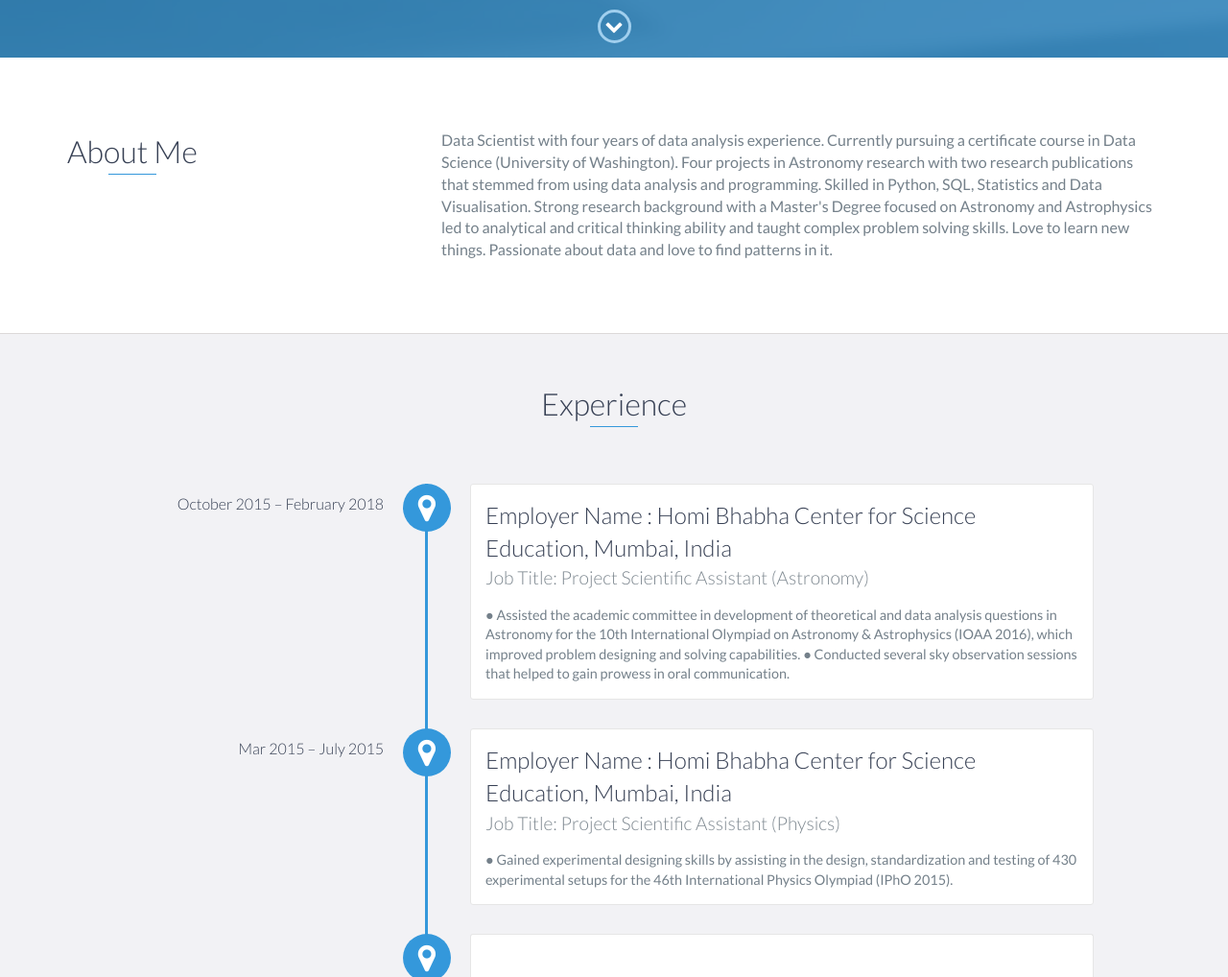
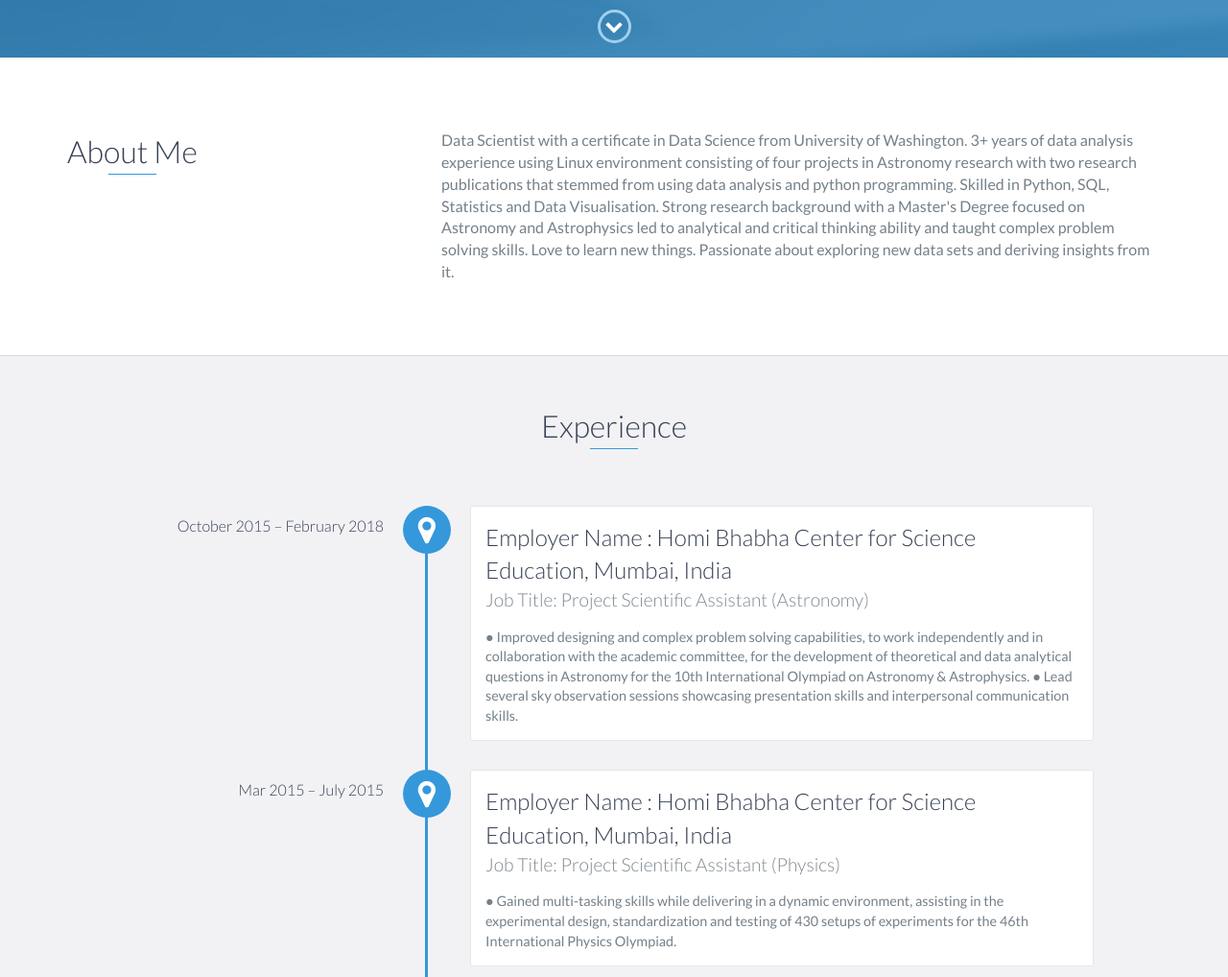
Before and after one commit to keyuriraodeo/Machine-Leaning-Projects, a website: page index.html in a window 1280 px wide. Shown: the part 740-1758 px from the top of the page at 96% size. Drawn offline with nearby package versions, Linux system fonts and the light colour scheme.

Commit message:
Update index.html

```diff
--- a/index.html
+++ b/index.html
@@ -53,7 +53,7 @@
         <div id="lead-content">
             <h1>Keyuri Raodeo</h1>
             <h2>Data Scientist</h2>
-            <a href="https://drive.google.com/file/d/1lTLPX7GvLq27T4X8RJ3WlQD5mdbk1lRj/view?usp=sharing" class="btn-rounded-white">Download Resume</a>
+            <a href="https://drive.google.com/file/d/15imiXO_zLWcpcWHQizhV5R6-IfYPaBaT/view?usp=sharing" class="btn-rounded-white">Download Resume</a>
         </div>
         <!-- End #lead-content -->
 
@@ -76,12 +76,12 @@
                 </div>
                 <div class="col-md-8">
                     <p>
-                        Data Scientist with four years of data analysis experience. Currently pursuing a certificate course in
-			    Data Science (University of Washington). Four projects in Astronomy research with two research publications
-			    that stemmed from using data analysis and programming. Skilled in Python, SQL, Statistics and
-			    Data Visualisation. Strong research background with a Master's Degree focused on Astronomy
+                        Data Scientist with a certificate in Data Science from University of Washington. 3+ years of data analysis
+			    experience using Linux environment consisting of four projects in Astronomy research with two research
+			    publications that stemmed from using data analysis and python programming. Skilled in Python, SQL,
+			    Statistics and Data Visualisation. Strong research background with a Master's Degree focused on Astronomy
 			    and Astrophysics led to analytical and critical thinking ability and taught complex problem solving
-			    skills. Love to learn new things. Passionate about data and love to find patterns in it.
+			    skills. Love to learn new things. Passionate about exploring new data sets and deriving insights from it.
                     </p>
                 </div>
             </div>
@@ -96,10 +96,10 @@
                 <h3>Employer Name : Homi Bhabha Center for Science Education, Mumbai, India</h3>
                 <h4>Job Title: Project Scientific Assistant (Astronomy)</h4>
                 <p>
-                    ● Assisted the academic committee in development of theoretical and data analysis questions in Astronomy for the 10th
-			International Olympiad on Astronomy & Astrophysics (IOAA 2016), which improved problem designing and solving
-			capabilities.
-               	    ● Conducted several sky observation sessions that helped to gain prowess in oral communication.
+                    ● Improved designing and complex problem solving capabilities, to work independently and in
+			collaboration with the academic committee, for the development of theoretical and data
+			analytical questions in Astronomy for the 10th International Olympiad on Astronomy & Astrophysics.
+               	    ● Lead several sky observation sessions showcasing presentation skills and interpersonal communication skills.
 		</p>
             </div>
 
@@ -107,8 +107,9 @@
                 <h3>Employer Name : Homi Bhabha Center for Science Education, Mumbai, India</h3>
                 <h4>Job Title: Project Scientific Assistant (Physics)</h4>
                 <p>
-                    ● Gained experimental designing skills by assisting in the design, standardization and testing of 430 experimental setups
-for the 46th International Physics Olympiad (IPhO 2015).
+                    ● Gained multi-tasking skills while delivering in a dynamic environment, assisting in the
+			experimental design, standardization and testing of 430 setups of experiments for the
+			46th International Physics Olympiad.
                 </p>
             </div>
 
@@ -121,8 +122,14 @@ for the 46th International Physics Olympiad (IPhO 2015).
             <span class="education-date">Oct 2018 - Present</span>
             <h4>Certificate Course in Data Science</h4>
             <p>
-                The three-course certificate program is meant to teach cutting-edge tools to prepare data sets, analyse it and extract meaning from it. The program involves using statistics, machine learning algorithms and data visualization techniques to real life data scenarios.
+                The three-course certificate program is meant to teach cutting-edge tools to prepare data sets,
+		    analyse it and extract meaning from it. The program involves using statistics, machine learning
+		    algorithms and data visualization techniques to real life data scenarios.
             </p>
+	    <p>
+		    Relevant Courses: Data Visualization; Natural Language Processing (NLP); Supervised/Unsupervised
+		    machine learning algorithms; Linear, Non-linear and Deep Learning models
+	    </p>
         </div>
         <!-- End .education-block -->
 
```
